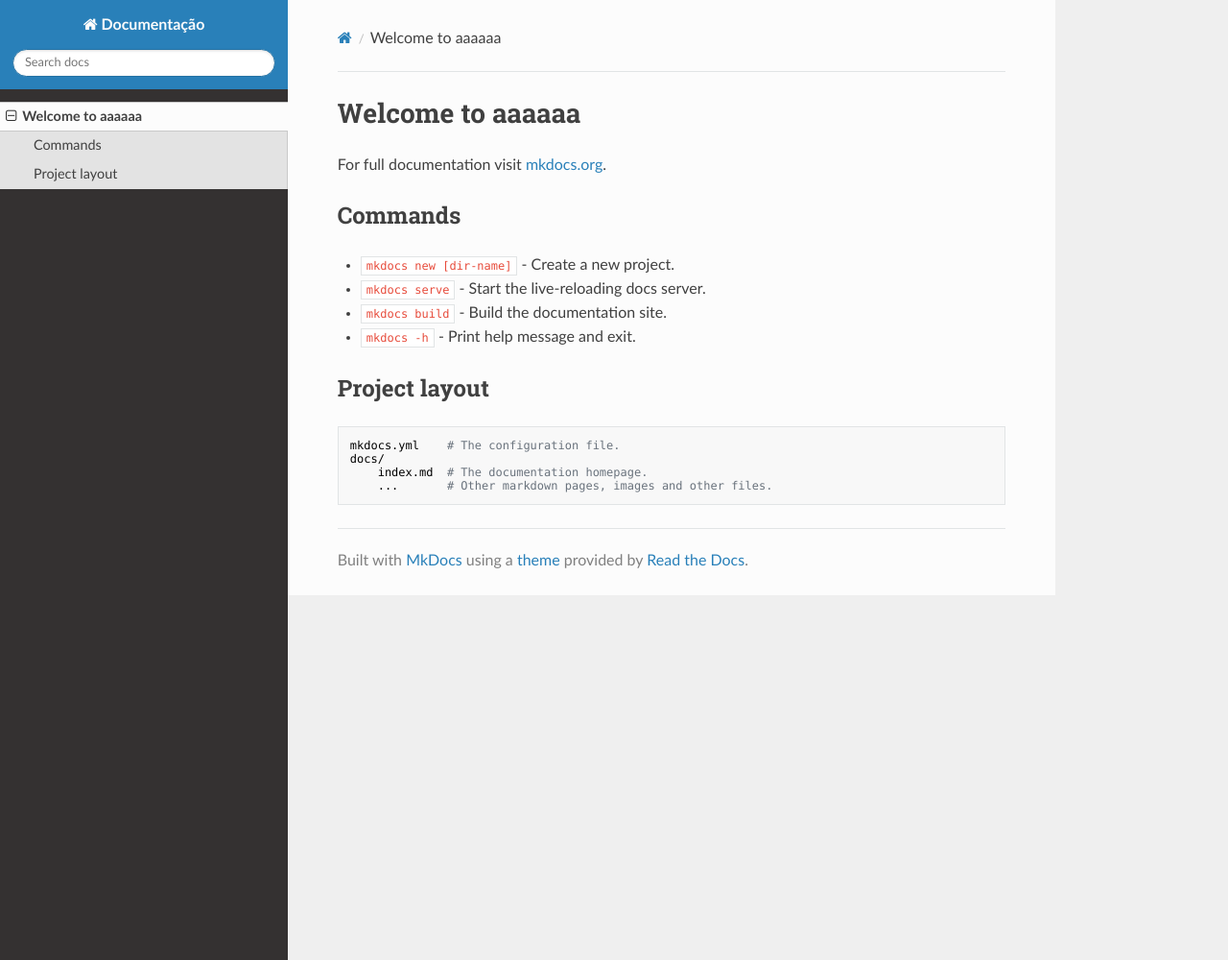
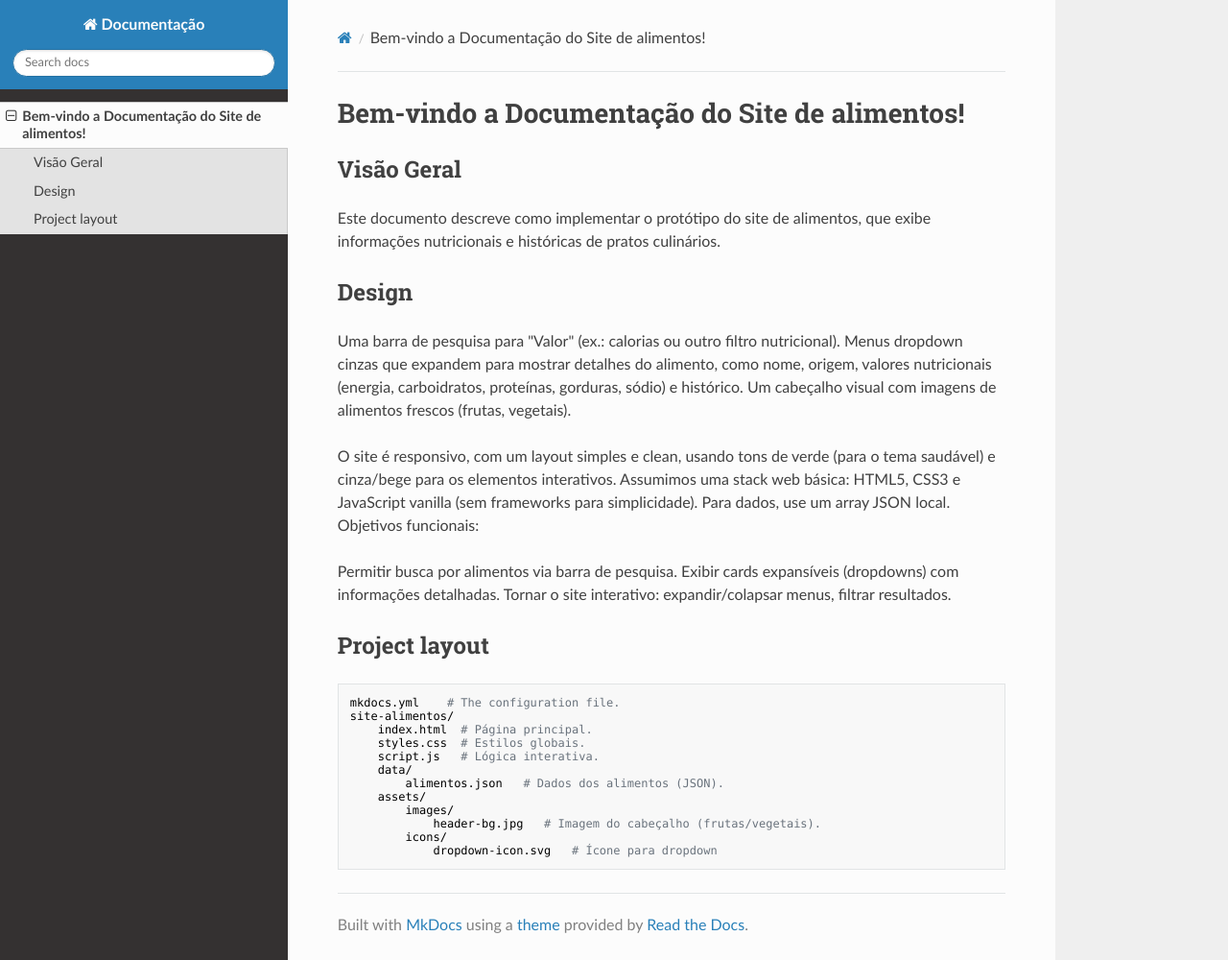
Before and after one commit to fRitaE/DocsSiteAlimentos, an MkDocs documentation site: the page built from docs/index.md, in a window 1280 px wide and 1000 px high. Shown: the whole window at 96% size. Built offline with MkDocs 1.6.1, drawn with Linux system fonts in a browser that asks for light colours; nearby versions of some CDN libraries.

Commit message:
Update index.md

```diff
--- a/docs/index.md
+++ b/docs/index.md
@@ -1,17 +1,33 @@
-# Welcome to aaaaaa
+# Bem-vindo a Documentação do Site de alimentos!
 
-For full documentation visit [mkdocs.org](https://www.mkdocs.org).
+## Visão Geral
 
-## Commands
+Este documento descreve como implementar o protótipo do site de alimentos, que exibe informações nutricionais e históricas de pratos culinários.
 
-* `mkdocs new [dir-name]` - Create a new project.
-* `mkdocs serve` - Start the live-reloading docs server.
-* `mkdocs build` - Build the documentation site.
-* `mkdocs -h` - Print help message and exit.
+## Design
+
+Uma barra de pesquisa para "Valor" (ex.: calorias ou outro filtro nutricional).
+Menus dropdown cinzas que expandem para mostrar detalhes do alimento, como nome, origem, valores nutricionais (energia, carboidratos, proteínas, gorduras, sódio) e histórico.
+Um cabeçalho visual com imagens de alimentos frescos (frutas, vegetais).
+
+O site é responsivo, com um layout simples e clean, usando tons de verde (para o tema saudável) e cinza/bege para os elementos interativos. Assumimos uma stack web básica: HTML5, CSS3 e JavaScript vanilla (sem frameworks para simplicidade). Para dados, use um array JSON local.
+Objetivos funcionais:
+
+Permitir busca por alimentos via barra de pesquisa.
+Exibir cards expansíveis (dropdowns) com informações detalhadas.
+Tornar o site interativo: expandir/colapsar menus, filtrar resultados.
 
 ## Project layout
 
     mkdocs.yml    # The configuration file.
-    docs/
-        index.md  # The documentation homepage.
-        ...       # Other markdown pages, images and other files.
+    site-alimentos/
+        index.html  # Página principal.
+        styles.css  # Estilos globais.
+        script.js   # Lógica interativa.
+        data/
+            alimentos.json   # Dados dos alimentos (JSON).
+        assets/
+            images/
+                header-bg.jpg   # Imagem do cabeçalho (frutas/vegetais).
+            icons/
+                dropdown-icon.svg   # Ícone para dropdown
```
